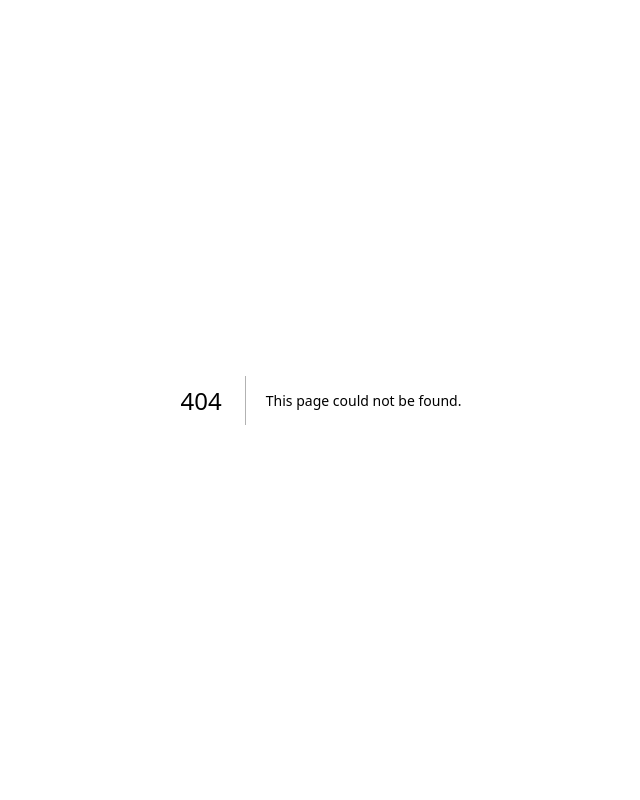
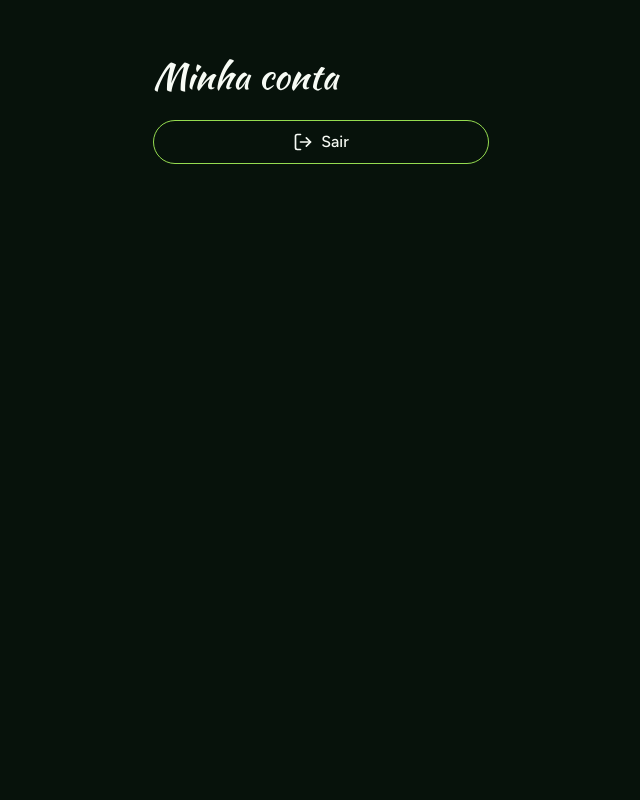
Before and after one commit to DiegoLCirqueira/Leguel-Beer, a Next.js app in the folder apps/web/: page /conta in a window 1280 px wide. Before the commit this address had no page. Shown: the top 800 px of the page, without its empty margins (319-959 px from the left). Built offline with nearby package versions, Linux system fonts and the light colour scheme.

Commit message:
:sparkles: feat(web): cria a página /conta mínima com o botão Sair

```diff
--- /dev/null
+++ b/apps/web/src/app/conta/page.tsx
@@ -0,0 +1,31 @@
+import { LogOut } from "lucide-react";
+import type { Metadata } from "next";
+import { Button } from "@/components/ui/button";
+import { SiteFooter } from "@/components/site/site-footer";
+import { sairAction } from "../sair/actions";
+
+export const metadata: Metadata = {
+  title: "Minha conta | Leguelé Beer",
+  robots: { index: false },
+};
+
+// Página mínima: o perfil completo vem com o LB-29. Por ora traz o "Sair", pedido pela spec.
+export default function Conta() {
+  return (
+    <>
+      <main className="mx-auto flex min-h-dvh w-full max-w-sm flex-col gap-6 px-6 pb-12 pt-14 text-texto">
+        <h1 className="font-titulo text-balance text-4xl">Minha conta</h1>
+        <form action={sairAction}>
+          <Button
+            type="submit"
+            variant="outline"
+            iconLeft={<LogOut aria-hidden="true" className="size-5" />}
+          >
+            Sair
+          </Button>
+        </form>
+      </main>
+      <SiteFooter />
+    </>
+  );
+}
```
